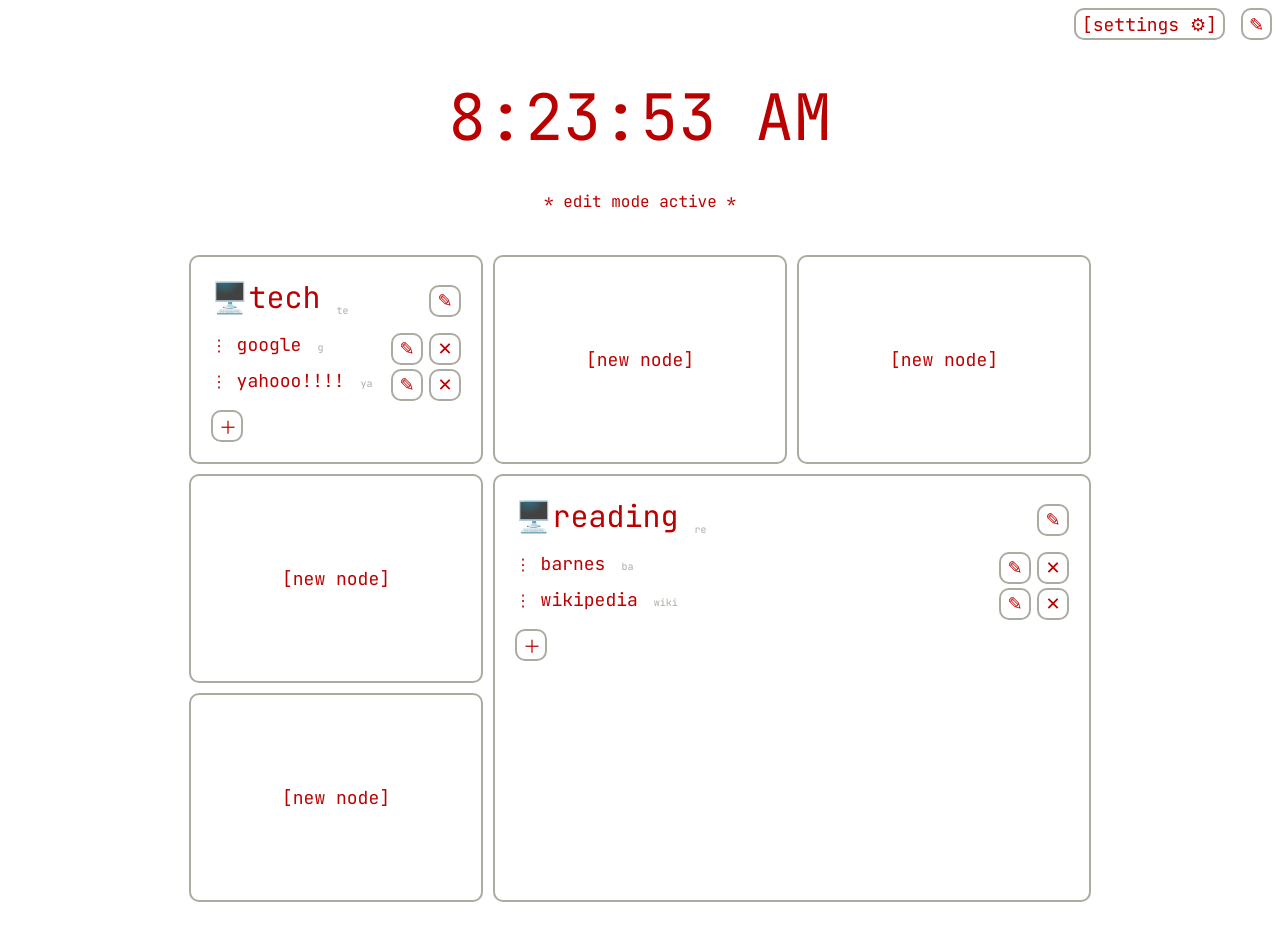
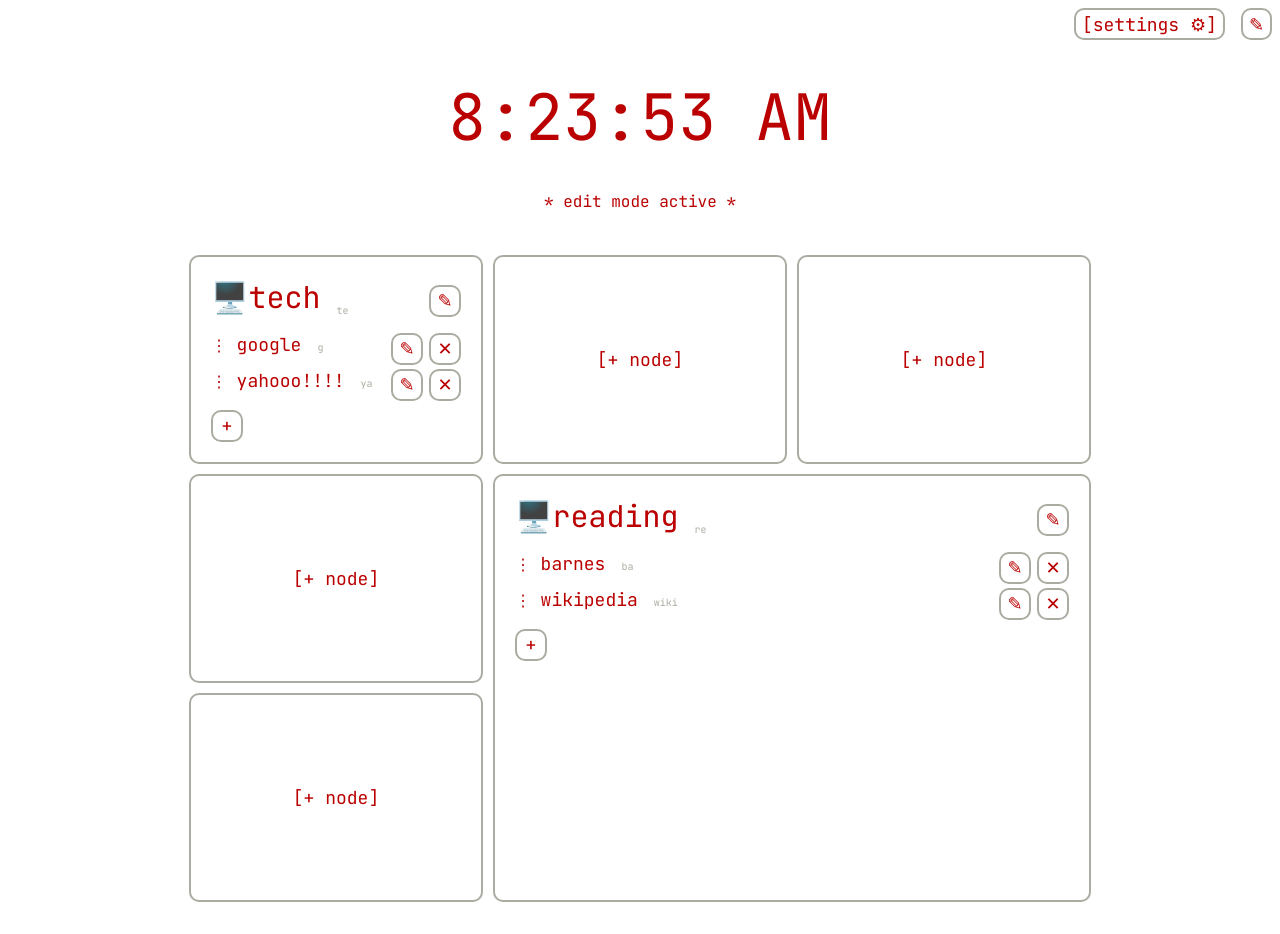
Before and after one commit to vgfang/launchtab, a React (Vite) app: page / in a window 1280 px wide. Built offline with nearby package versions, Linux system fonts and the light colour scheme.

Commit message:
got adding nodes working, fixed edit link bug

```diff
--- a/src/App.tsx
+++ b/src/App.tsx
@@ -20,7 +20,6 @@ function App() {
   const [nodes, setNodes] = useState([] as T.Node[]);
   // holds the currently most accurate link
   // const [targetedLink, setTargetedLink] = useState<T.Link | undefined>(undefined)
-
 
   const [isModalOpen, setIsModalOpen] = useState(false);
   const openSettingsModal = () => {
--- a/src/components/Grid.tsx
+++ b/src/components/Grid.tsx
@@ -38,10 +38,16 @@ const Grid = (props: Props) => {
 
   // node modal
   const [isNodeModalOpen, setIsNodeModalOpen] = useState(false);
-  const [nodeModalSelectedNode, setNodeModalSelectedNode] = useState<T.Node>({} as T.Node);
+  const [nodeModalSelectedNode, setNodeModalSelectedNode] = useState<T.Node | undefined>({} as T.Node);
+  const [nodeModalMode, setNodeModalMode] = useState<T.NodeModalMode>(T.NodeModalMode.ADD)
 
-  const openNodeModal = (selectedNode: T.Node) => {
-    setNodeModalSelectedNode(selectedNode)
+  const openNodeModal = (selectedNode: T.Node | undefined, mode: T.NodeModalMode) => {
+    setNodeModalMode(mode)
+    if (selectedNode) {
+      setNodeModalSelectedNode(selectedNode)
+    } else {
+      setNodeModalSelectedNode(undefined)
+    }
     setIsNodeModalOpen(true)
   }
 
@@ -63,6 +69,20 @@ const Grid = (props: Props) => {
   const closeModal = () => {
     setIsModalOpen(false);
   };
+
+
+  const addNode = (newNode: T.Node): T.Validation => {
+    const validationCheck = GridUtils.validateGrid([...props.nodes, newNode], props.size.x, props.size.y)
+    if (validationCheck.valid) {
+      props.setNodes((prevNodes: T.Node[]) => {
+        prevNodes.push(newNode)
+        return prevNodes
+      })
+    } else {
+      alert(validationCheck.error)
+    }
+    return validationCheck
+  }
 
   const updateNode = (newNode: T.Node) => {
     props.setNodes((prevNodes: T.Node[]) => {
@@ -104,6 +124,7 @@ const Grid = (props: Props) => {
           nodeForLink.links[linkIndex] = link
         }
       }
+      return prevNodes
     })
   }
 
@@ -145,6 +166,7 @@ const Grid = (props: Props) => {
         {props.editMode && emptyGridLocs.map((xy: { x: number, y: number }, key: number) => {
           return (
             <button
+              onClick={() => { openNodeModal(undefined, T.NodeModalMode.ADD) }}
               key={key}
               className="new-node-btn"
               style={{
@@ -152,8 +174,8 @@ const Grid = (props: Props) => {
                 gridColumn: xy.x
               }}
             >
-              [new node]
-            </button>
+              [+ node]
+            </button >
           )
         })}
       </>
@@ -174,7 +196,7 @@ const Grid = (props: Props) => {
         onRequestClose={closeModal}
         ariaHideApp={false}
       >
-        <NodeModal selectedNode={nodeModalSelectedNode} closeModal={closeNodeModal} updateNode={updateNode} deleteNode={deleteNode} openConfirmModal={props.openConfirmModal} />
+        <NodeModal selectedNode={nodeModalSelectedNode} closeModal={closeNodeModal} updateNode={updateNode} deleteNode={deleteNode} openConfirmModal={props.openConfirmModal} mode={nodeModalMode} addNode={addNode} />
       </Modal>
       <div
         id="grid"
--- a/src/components/Node.tsx
+++ b/src/components/Node.tsx
@@ -8,7 +8,7 @@ interface Props {
   openLinkModal: (node: T.Node, mode: T.LinkModalMode, link?: T.Link | undefined) => void;
   openConfirmModal: any;
   deleteLinkForNode: any;
-  openNodeModal: any;
+  openNodeModal: (selectedNode: T.Node | undefined, mode: T.NodeModalMode) => void;
   closeNodeModal: any;
 }
 
@@ -33,7 +33,7 @@ const Node = (props: Props) => {
   }
 
   const openNodeModalForNode = () => {
-    props.openNodeModal(props.node)
+    props.openNodeModal(props.node, T.NodeModalMode.EDIT)
   }
 
   const LinkList = (props: LinkListProps) => {
@@ -86,7 +86,7 @@ const Node = (props: Props) => {
         <br />
         {props.editMode &&
           <button onClick={openAddLinkModal} className='edit-btn-square'>
-            ＋
+            +
           </button>
         }
       </div>
--- a/src/components/NodeModal.tsx
+++ b/src/components/NodeModal.tsx
@@ -1,27 +1,43 @@
-import { useState } from 'react'
+import { useEffect, useState } from 'react'
 import * as T from '../types'
+import { v4 as uuidv4 } from 'uuid'
 
 interface Props {
-  selectedNode: T.Node;
+  selectedNode?: T.Node;
   closeModal: any;
+  addNode: any;
   updateNode: any;
   deleteNode: any;
   openConfirmModal: any;
+  mode: T.NodeModalMode;
 }
 
 const NodeModal = (props: Props) => {
-  const [label, setLabel] = useState(props.selectedNode.label)
-  const [keychord, setKeychord] = useState(props.selectedNode.keychord)
-  const [emoji, setEmoji] = useState(props.selectedNode.emoji)
-  const [posX, setPosX] = useState(props.selectedNode.posX)
-  const [posY, setPosY] = useState(props.selectedNode.posY)
-  const [width, setWidth] = useState(props.selectedNode.width)
-  const [height, setHeight] = useState(props.selectedNode.height)
+  const [label, setLabel] = useState('')
+  const [keychord, setKeychord] = useState('')
+  const [emoji, setEmoji] = useState('')
+  const [posX, setPosX] = useState(1)
+  const [posY, setPosY] = useState(1)
+  const [width, setWidth] = useState(1)
+  const [height, setHeight] = useState(1)
 
-  const updateSelectedNode = (event: React.MouseEvent<HTMLElement>) => {
+  useEffect(() => {
+    // if edit modal set values
+    if (props.mode === T.NodeModalMode.EDIT && props.selectedNode) {
+      setLabel(props.selectedNode.label)
+      setKeychord(props.selectedNode.keychord)
+      setEmoji(props.selectedNode.emoji)
+      setPosX(props.selectedNode.posX)
+      setPosY(props.selectedNode.posY)
+      setWidth(props.selectedNode.width)
+      setHeight(props.selectedNode.height)
+    }
+  }, [props.mode, props.selectedNode]);
+
+  const addNewNode = (event: React.MouseEvent<HTMLElement>) => {
     event.preventDefault()
     const newNode: T.Node = {
-      uuid: props.selectedNode.uuid,
+      uuid: uuidv4(),
       label: label,
       keychord: keychord,
       emoji: emoji,
@@ -29,21 +45,52 @@ const NodeModal = (props: Props) => {
       posY: posY,
       width: width,
       height: height,
-      links: props.selectedNode.links
+      links: []
     }
-    props.updateNode(newNode)
+    // TODO: Node Specific Input Validation
+    props.addNode(newNode)
+    props.closeModal()
+  }
+
+  const updateSelectedNode = (event: React.MouseEvent<HTMLElement>) => {
+    event.preventDefault()
+    if (props.selectedNode) {
+      const newNode: T.Node = {
+        uuid: props.selectedNode.uuid,
+        label: label,
+        keychord: keychord,
+        emoji: emoji,
+        posX: posX,
+        posY: posY,
+        width: width,
+        height: height,
+        links: props.selectedNode.links
+      }
+      props.updateNode(newNode)
+    }
     props.closeModal()
   }
 
   const deleteSelectedNode = (event: React.MouseEvent<HTMLElement>) => {
     event.preventDefault()
-    const desc = `confirm deletion of node ${props.selectedNode.label}`
-    props.openConfirmModal(() => { props.deleteNode(props.selectedNode.uuid); props.closeModal() }, desc)
+    if (props.selectedNode) {
+      const desc = `confirm deletion of node ${props.selectedNode.label}`
+      props.openConfirmModal(() => {
+        if (props.selectedNode) {
+          props.deleteNode(props.selectedNode.uuid);
+          props.closeModal()
+        }
+      }, desc)
+    }
   }
 
   return (
     <div>
-      <h2>Edit Node: {props.selectedNode.emoji} {props.selectedNode.label}</h2>
+      <h2>
+        {props.mode == T.NodeModalMode.EDIT && 'Edit '}
+        {props.mode == T.NodeModalMode.ADD && 'Add New '}
+        Node: {props.selectedNode && props.selectedNode.emoji} {props.selectedNode && props.selectedNode.label}
+      </h2>
       <form>
         <table>
           <tbody>
@@ -72,8 +119,9 @@ const NodeModal = (props: Props) => {
           </tbody>
         </table>
         <br />
-        <button onClick={updateSelectedNode}>[ save ]</button>
-        <button onClick={deleteSelectedNode}>[ delete ]</button>
+        {props.mode == T.NodeModalMode.ADD && <button onClick={addNewNode}>[ add ]</button>}
+        {props.mode == T.NodeModalMode.EDIT && <button onClick={updateSelectedNode}>[ save ]</button>}
+        {props.mode == T.NodeModalMode.EDIT && <button onClick={deleteSelectedNode}>[ delete ]</button>}
         <button onClick={(e) => { e.preventDefault(); props.closeModal() }}>[ cancel ]</button>
       </form>
     </div>
--- a/src/components/SettingsModal.tsx
+++ b/src/components/SettingsModal.tsx
@@ -1,6 +1,6 @@
 import { useState } from 'react'
 import * as T from '../types'
-import * as GridUtils from "./utils/GridUtils.tsx"
+import { GridUtils } from "../utils/GridUtils.tsx"
 
 interface Props {
   closeModal: any;
--- a/src/stylesheets/Node.css
+++ b/src/stylesheets/Node.css
@@ -33,4 +33,5 @@
 
 .node-label {
   font-size: var(--header-font-size);
+  text-align: center;
 }
--- a/src/types/index.tsx
+++ b/src/types/index.tsx
@@ -50,3 +50,13 @@ export enum LinkModalMode {
   ADD = 'ADD',
   EDIT = 'EDIT'
 }
+
+export enum NodeModalMode {
+  ADD = 'ADD',
+  EDIT = 'EDIT'
+}
+
+export interface Validation {
+  valid: boolean;
+  error?: string
+}
--- a/src/utils/GridUtils.tsx
+++ b/src/utils/GridUtils.tsx
@@ -2,7 +2,7 @@ import * as T from '../types'
 
 export interface GridUtilsInterface {
   getEmptyGridLocations: (node: T.Node[], gridX: number, gridY: number) => { x: number, y: number }[];
-  validateGrid: (data: T.Data) => { valid: boolean, error?: string };
+  validateGrid: (node: T.Node[], gridX: number, gridY: number) => { valid: boolean, error?: string };
   getLinkMatchingKeychord: (nodes: T.Node[], keychord: string) => T.Link | undefined;
 }
 
@@ -33,29 +33,29 @@ export const GridUtils: GridUtilsInterface = {
     return emptyLocations
   },
 
-  validateGrid: (data: T.Data): { valid: boolean, error?: string } => {
-    const x: number = data.settings.grid.sizeX
-    const y: number = data.settings.grid.sizeY
+  validateGrid: (nodes: T.Node[], gridX: number, gridY: number): T.Validation => {
+    const x = gridX
+    const y = gridY
 
     const grid = Array(y).fill(null).map(() => Array(x).fill(false));
 
     if (x < 0 || y < 0)
       return { valid: false, error: "settings grid size is invalid." }
 
-    for (const node of data.nodes) {
+    for (const node of nodes) {
       for (let i = 0; i < node.width; i++) {
         for (let j = 0; j < node.height; j++) {
-          if (grid[node.posX + i][node.posY + j])
+          if (grid[node.posX + i - 1][node.posY + j - 1])
             return { valid: false, error: "nodes are overlapping." }
-          if (node.posX + i > x ||
-            node.posX + i <= 0 ||
-            node.posY + j <= 0 ||
-            node.posY + j > y
+          if (node.posX + i - 1 > x ||
+            node.posX + i - 1 < 0 ||
+            node.posY + j - 1 < 0 ||
+            node.posY + j - 1 > y
           ) {
-            return { valid: false, error: "nodes positions are out of grid size bounds." }
+            return { valid: false, error: "node positions are out of grid size bounds." }
           }
 
-          grid[node.posX + i][node.posY + j] = true;
+          grid[node.posX + i - 1][node.posY + j - 1] = true;
         }
       }
     }
```
